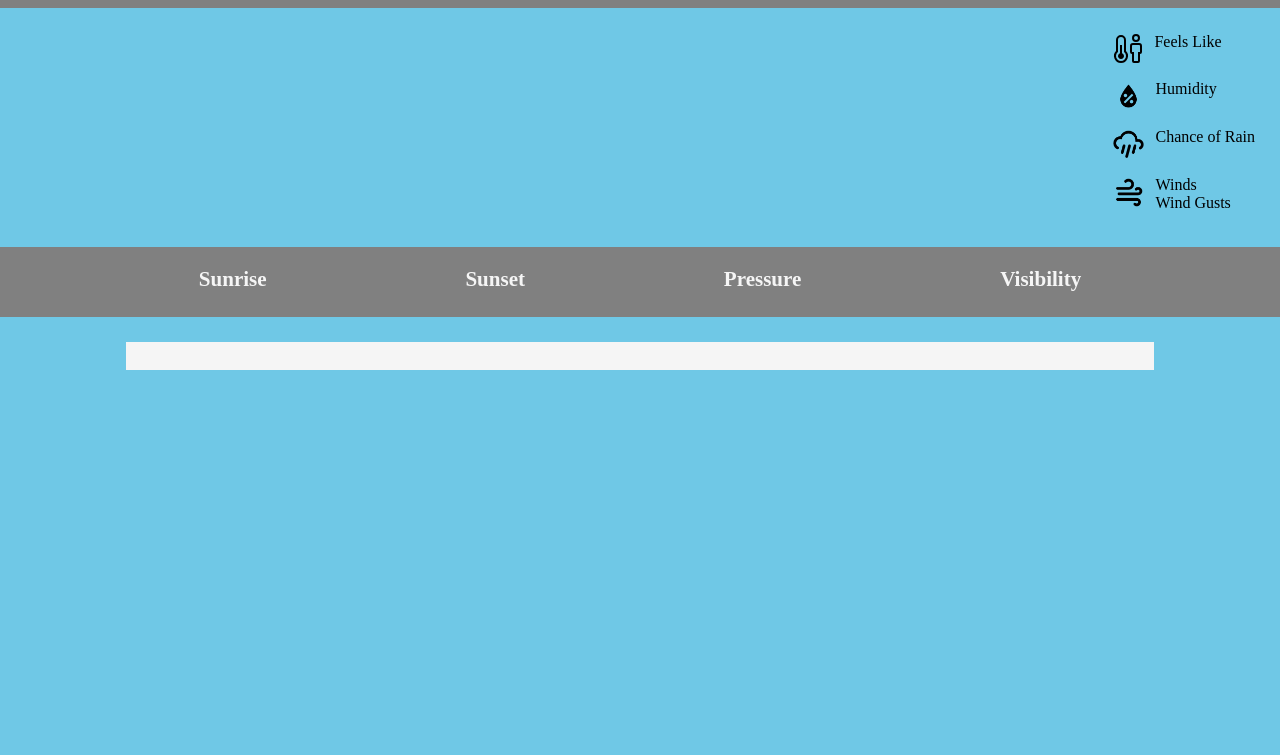
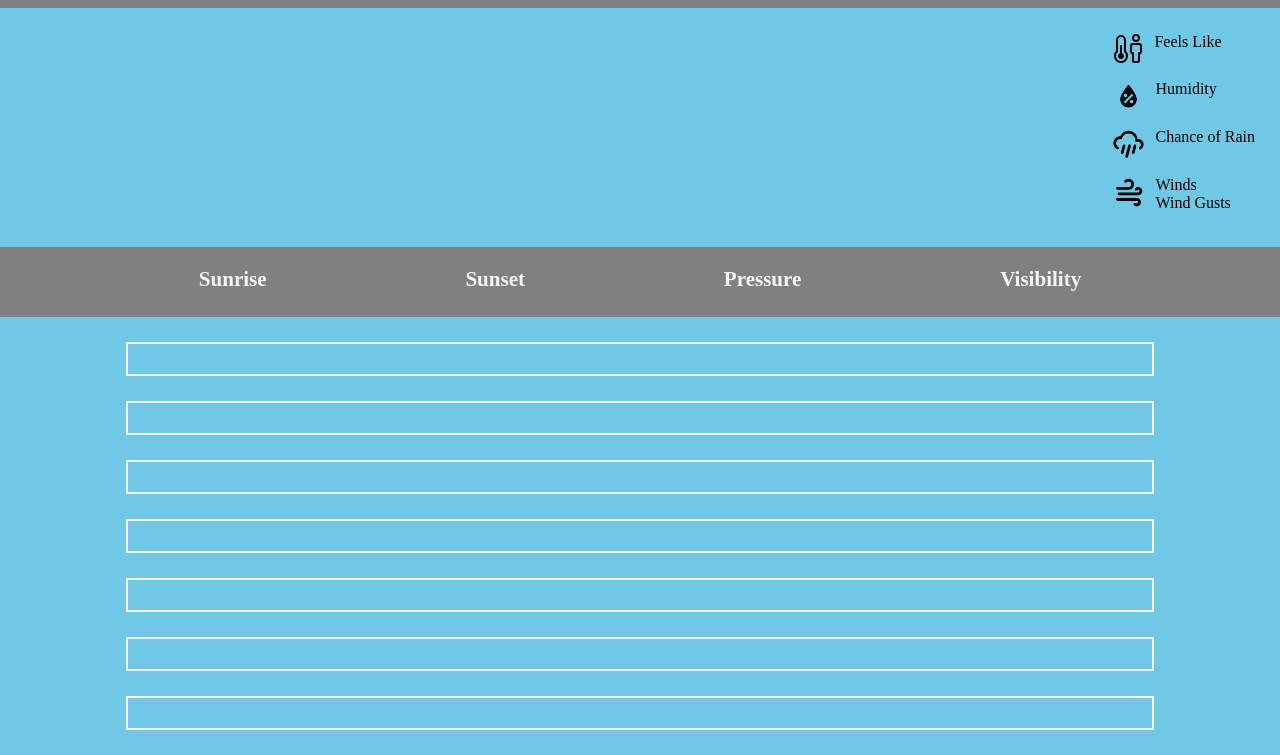
Before and after one commit to chapmancbVCU/weather-app, a website built with webpack: page dist/index.html in a window 1280 px wide. Shown: the part 92-847 px from the top of the page. Before the commit the page ends 800 px from the top, so only its background shows below. Built offline with nearby package versions, Linux system fonts and the light colour scheme; no server answers.

Commit message:
Added styling for date, daily high, daily low, and daily-forecast class selectors.

```diff
--- a/src/Page.js
+++ b/src/Page.js
@@ -213,6 +213,8 @@ export class Page {
 
                 // Daily conditions.
                 dailyForecast.appendChild(this.renderDailyConditions(i));
+                dailyForecast.appendChild(this.renderDailyForecastDetails());
+
                 dailyForecastContainer.appendChild(dailyForecast);
             }
         }
@@ -233,6 +235,13 @@ export class Page {
         return date;
     }
 
+    renderDailyForecastDetails(index) {
+        const dailyForecastDetailsContainer = document.createElement('div');
+        dailyForecastDetailsContainer.classList.add('daily-forecast-details');
+
+        return dailyForecastDetailsContainer;
+    }
+
     /**
      * Renders daily low temperatures for each day in daily forecast section.
      * @param {Number} index The index in array containing daily forecast
@@ -243,7 +252,6 @@ export class Page {
         const dailyLow = document.createElement('div');
         dailyLow.setAttribute('id', `low-temp-${index}`);
         dailyLow.classList.add('daily-temperatures');
-
         return dailyLow;
     }
 
@@ -257,7 +265,7 @@ export class Page {
         const dailyHigh = document.createElement('div')
         dailyHigh.setAttribute('id', `high-temp-${index}`);
         dailyHigh.classList.add('daily-temperatures');
-
+        dailyHigh.classList.add('daily-high-temperature');
         return dailyHigh;
     }
 
--- a/src/css/styles.css
+++ b/src/css/styles.css
@@ -89,6 +89,7 @@ body, html {
 }
 
 .daily-forecast {
+    margin-bottom: 25px;
     border: solid whitesmoke 2px;
     width: 80%;
     display: flex;
@@ -103,15 +104,24 @@ body, html {
     justify-content: center;
 }
 
-.daily-temperatures-container {
-    width: 100%;
+.daily-forecast-details {
     display: flex;
     flex-direction: column;
+}
+
+.daily-high-temperature {
+    margin-bottom: 10px;
 }
 
 .daily-temperatures {
     text-align: center;
     width: 100%;
+}
+
+.daily-temperatures-container {
+    width: 100%;
+    display: flex;
+    flex-direction: column;
 }
 
 .description-container {
@@ -122,6 +132,8 @@ body, html {
 }
 
 .date {
+    margin-top: 10px;
+    margin-bottom: 10px;
     text-align: center;
 }
 
@@ -213,6 +225,10 @@ header {
 }
 
 @media only screen and (min-width: 900px) {
+    .daily-forecast-details {
+        flex-direction: row;
+    }
+
     header {
         height: 100px;
         justify-content: space-evenly;
```
Also changed, not shown: dist/main.js.
